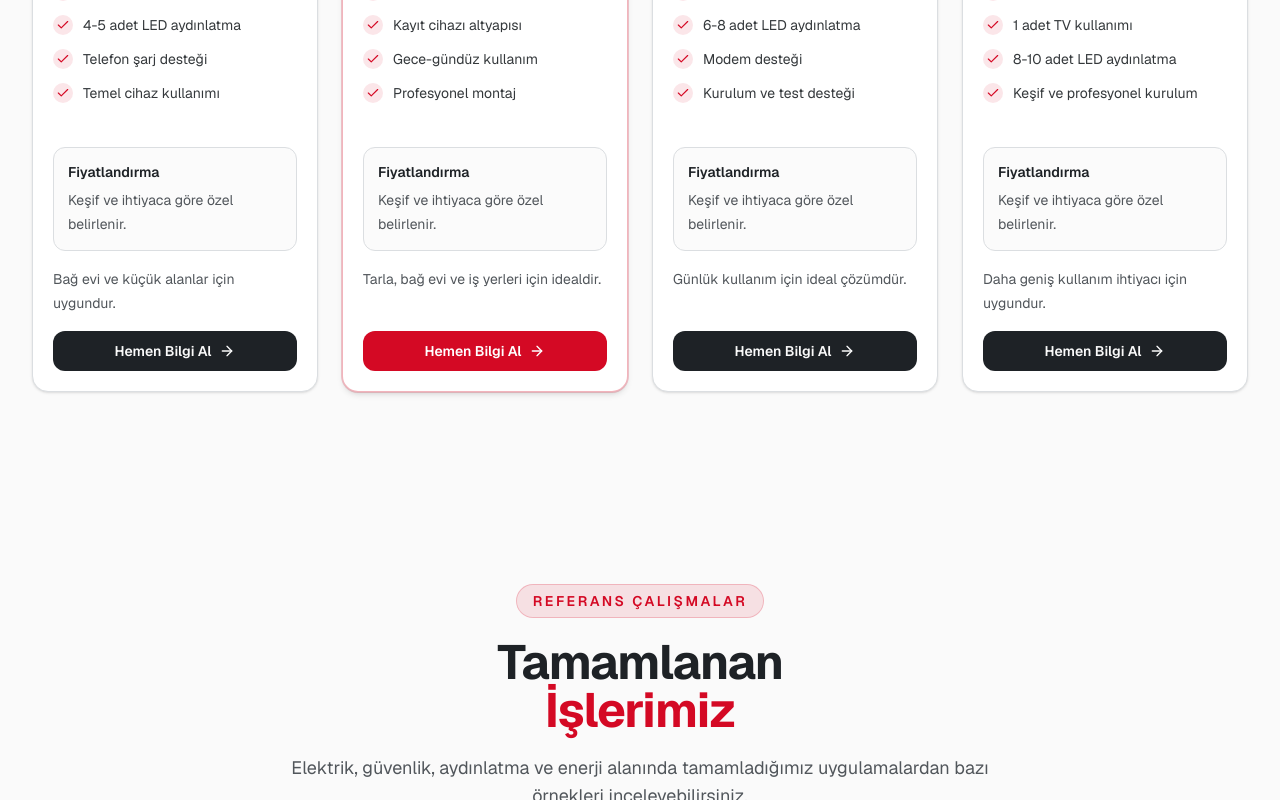
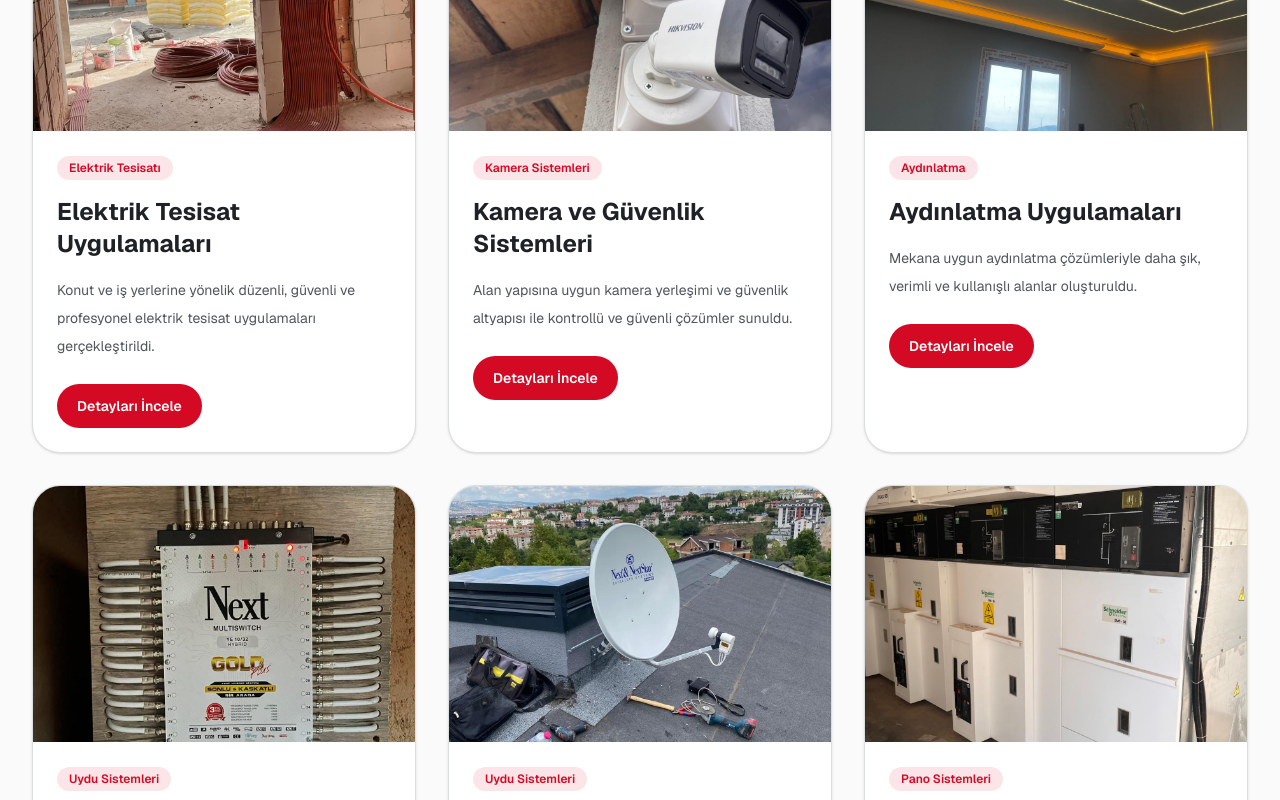
Before and after one commit to larkral/aksoyelektrik, a Next.js app: page / in a window 1280 px wide. Shown: the part 1320-2120 px from the top of the page. Built offline with nearby package versions, Linux system fonts and the light colour scheme.

Commit message:
yer değiştirildi

```diff
--- a/app/page.tsx
+++ b/app/page.tsx
@@ -17,8 +17,8 @@ export default function Home() {
       <Header />
       <main>
         <Hero />
+         <CompletedWorksSection />
         <SolarPackagesSection />
-        <CompletedWorksSection />
         <Services />
         <FAQ />
         <Contact />
```
